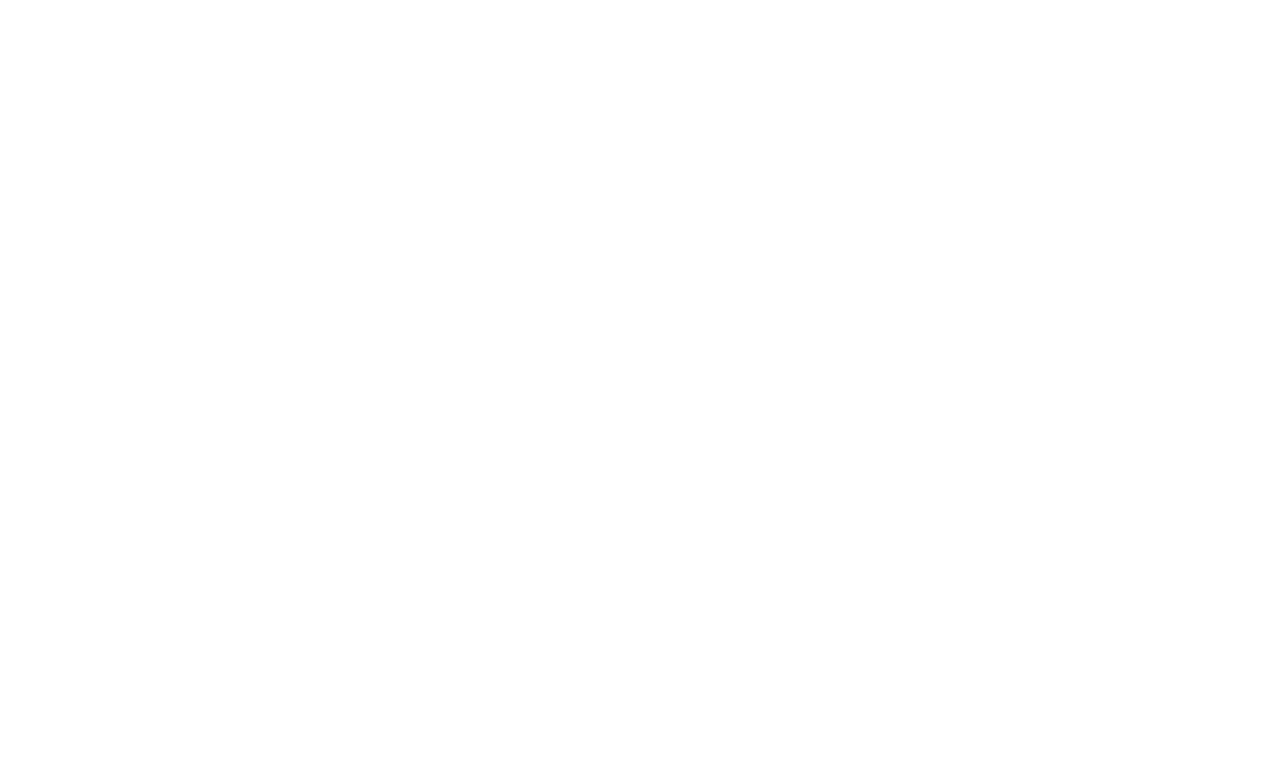
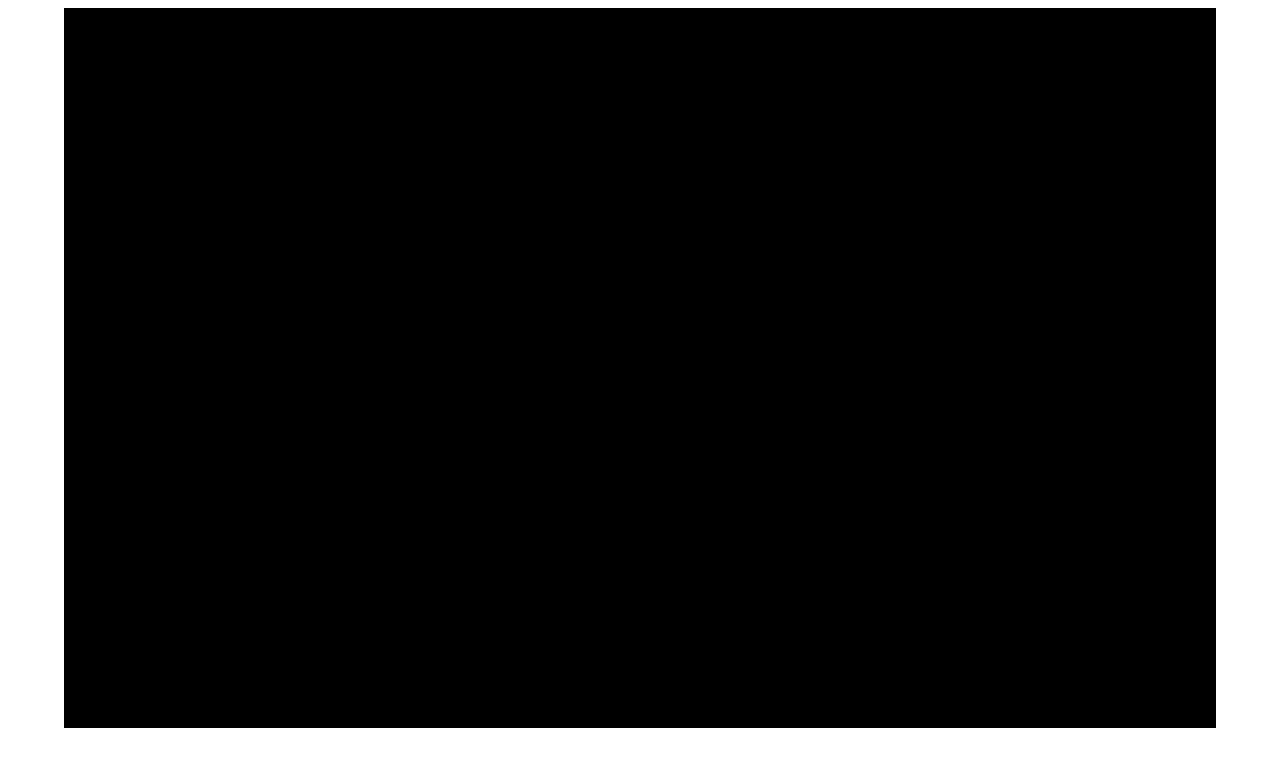
Before and after one commit to jmpp/jager, a website: page public/index.html in a window 1280 px wide. Drawn offline with Linux system fonts and the light colour scheme.

Commit message:
Add game and canvas with a resize system

```diff
--- /dev/null
+++ b/public/css/canvas.css
@@ -0,0 +1 @@
+canvas#scene {margin: auto; display: block; background-color: black;}
--- a/public/index.html
+++ b/public/index.html
@@ -6,9 +6,12 @@
 
   <title>Jager</title>
   <meta name="description" content="HTML5 Game Jager">
-  <script src="js/client.js"></script>
+  <link rel="stylesheet" href="css/canvas.css">
+  <script src="js/canvas.js"></script>
+  <script src="js/game.js"></script>
 </head>
 
 <body>
 </body>
+
 </html>
--- /dev/null
+++ b/public/js/canvas.js
@@ -0,0 +1,33 @@
+var Canvas = function()
+{
+	var instance 	= this;
+
+	this.element 	= null;
+	this.context 	= null;
+
+	this.inititialize = function()
+	{
+		if(instance.context === null)
+		{
+			instance.element 	= document.createElement("canvas");
+			instance.element.id = "scene";
+
+			document.body.appendChild(instance.element);
+
+			instance.context = instance.element.getContext("2d");
+		}
+
+		return instance.context;
+	}
+
+	this.resize = function(width, height)
+	{
+		width 	= width === undefined ? 100 : width;
+		height 	= height === undefined ? 100 : height;
+
+		instance.element.width  = window.innerWidth * width / 100;
+  		instance.element.height = window.innerHeight * height / 100;
+	}
+}
+
+var canvas = new Canvas();
--- /dev/null
+++ b/public/js/game.js
@@ -0,0 +1,14 @@
+var Game = function()
+{
+	this.inititialize = function()
+	{
+		canvas.inititialize();
+		canvas.resize(90,90);
+
+		document.body.onresize = function() { canvas.resize(90,90); }
+	}
+}
+
+var game = new Game();
+
+window.onload = function() { game.inititialize(); };
```
